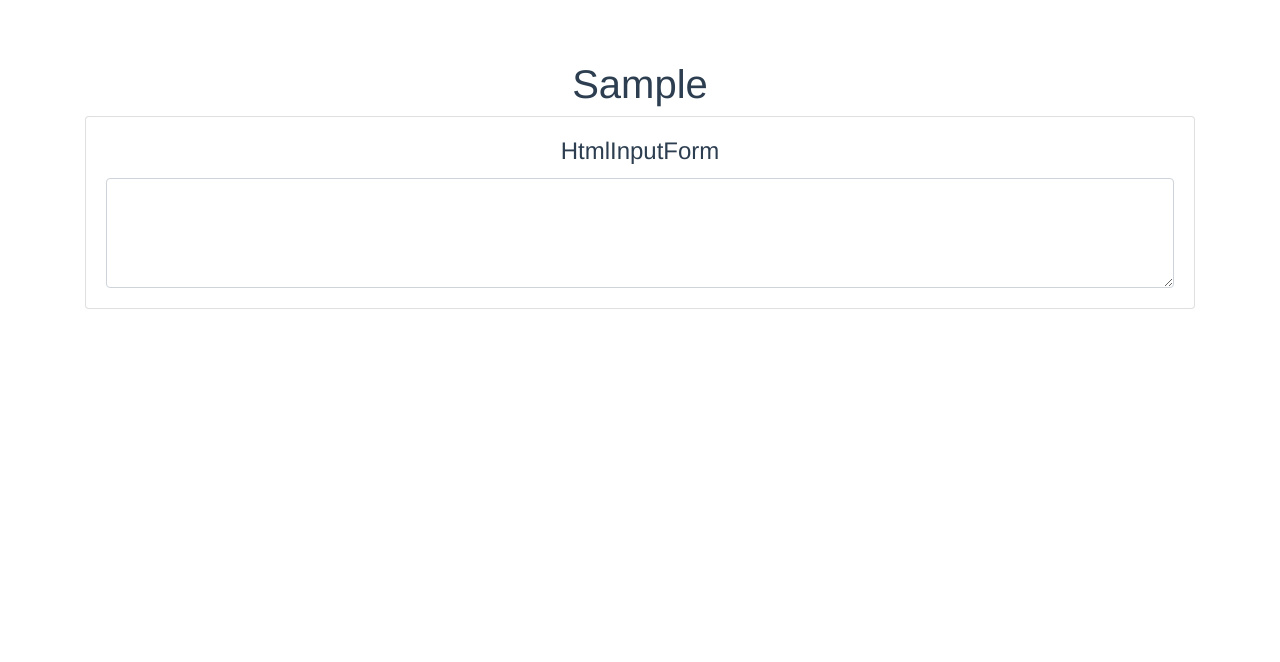
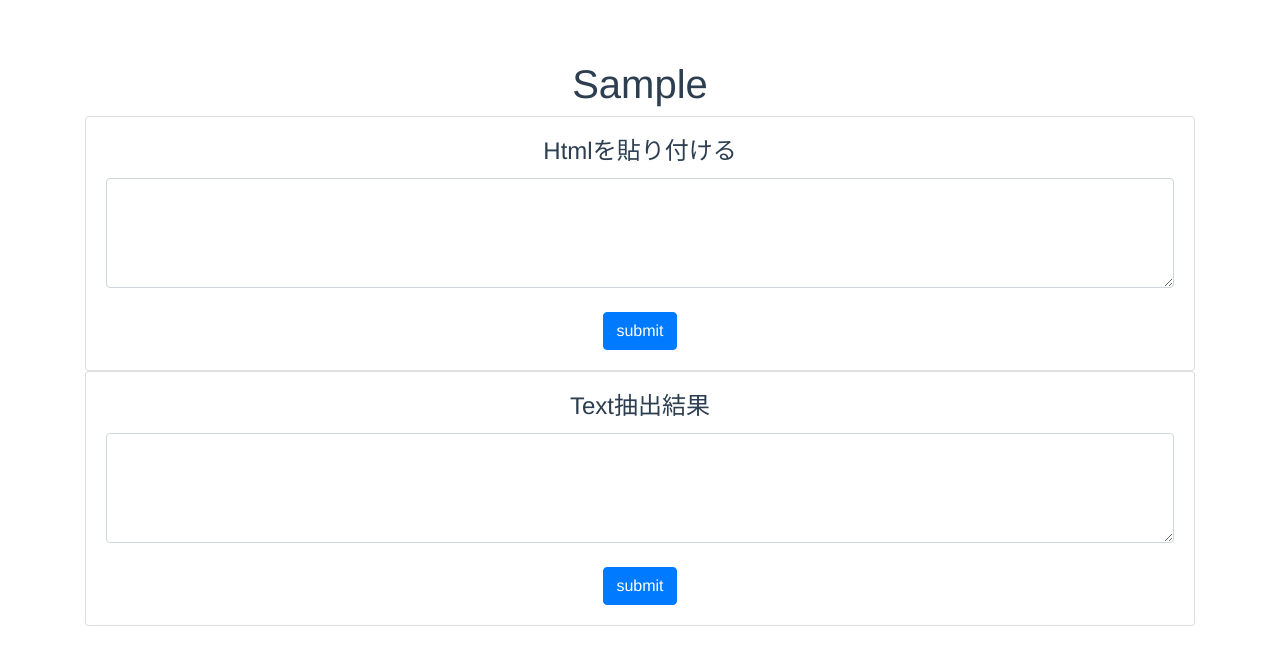
Before and after one commit to assaulter/document-parser-sample, a Vue app: page / in a window 1280 px wide. Shown: the top 662 px of the page. Built offline with nearby package versions, Linux system fonts and the light colour scheme.

Commit message:
htmlからテキストのリストを出力し、編集できるところまで

```diff
--- a/src/App.vue
+++ b/src/App.vue
@@ -4,7 +4,12 @@
     <div class="container">
       <div class="row">
         <div class="col">
-          <HtmlInputForm/>
+          <HtmlInputForm @emit-message="onEmitMessage"/>
+        </div>
+      </div>
+      <div class="row">
+        <div class="col">
+          <OutputTextList :textList="outputTextList" @emit-text-list="onEmitTextList"></OutputTextList>
         </div>
       </div>
     </div>
@@ -13,11 +18,59 @@
 
 <script>
 import HtmlInputForm from './components/HtmlInputForm.vue';
+import OutputTextList from './components/OutputTextList.vue';
+
+var textList = [];
+
+// private method
+function parse(inputHtml) {
+  const parser = new DOMParser();
+  const doc = parser.parseFromString(inputHtml, 'text/html');
+  // bodyより下のNodeList
+  const bodyChildren = doc.getElementsByTagName('body')[0].childNodes;
+  updateTextList(bodyChildren);
+
+  return textList.map(text => text.nodeValue);
+}
+
+// nodeListを受け取って再帰する
+function updateTextList(nodeList) {
+  nodeList.forEach(node => {
+    // guard条件
+    // 1. node.nodeType == TEXT_NODE の場合
+    if(node.nodeType == 3) {
+      textList.push(node);
+      return;
+    }
+    // 2. 子がいなかったらreturn
+    const childNodes = node.childNodes;
+    if(childNodes.length <= 0) {
+      return;
+    }
+    updateTextList(childNodes);
+  });
+}
 
 export default {
   name: 'app',
+  data() {
+    return {
+      inputHtml: '',
+      outputTextList: [],
+    };
+  },
   components: {
     HtmlInputForm,
+    OutputTextList
+  },
+  methods: {
+    onEmitMessage(arg) {
+      this.inputHtml = arg;
+      this.outputTextList = parse(arg);
+    },
+    onEmitTextList(textList) {
+      console.log(textList);
+    }
   },
 };
 </script>
--- a/src/components/HtmlInputForm.vue
+++ b/src/components/HtmlInputForm.vue
@@ -1,11 +1,13 @@
 <template>
   <div class="card">
     <div class="card-body">
-      <h4 class="card-title">HtmlInputForm</h4>
+      <h4 class="card-title">Htmlを貼り付ける</h4>
       <div class="card-text">
         <textarea class="form-control" v-model="message" :rows="rows"></textarea>
       </div>
-      <p class="card-text">{{ message }}</p>
+      <div class="card-text mt-4">
+        <button @click="emitMessage" type="button" class="btn btn-primary">submit</button>
+      </div>
     </div>
   </div>
 </template>
@@ -18,6 +20,11 @@ export default {
       message: '',
     };
   },
+  methods: {
+    emitMessage() {
+      this.$emit('emit-message', this.message);
+    }
+  },
   computed: {
     rows() {
       const num = this.message.split('\n').length;
--- /dev/null
+++ b/src/components/OutputTextList.vue
@@ -0,0 +1,47 @@
+<template>
+  <div class="card">
+    <div class="card-body">
+      <h4 class="card-title">Text抽出結果</h4>
+      <div class="card-text">
+        <textarea class="form-control"
+          :rows="rows" v-model="text">
+        </textarea>
+      </div>
+      <div class="card-text mt-4">
+        <button @click="emitTextList" type="button" class="btn btn-primary">submit</button>
+      </div>
+    </div>
+  </div>
+</template>
+
+<script>
+export default {
+  name: 'OutputTextList',
+  props: ['textList'],
+  data() {
+    return {
+      inputText: ''
+    }
+  },
+  computed: {
+    text: {
+      get() {
+        return this.textList.join('\n');
+      },
+      set(val) {
+        this.inputText = val;
+      }
+    },
+    rows() {
+      const num = this.textList.length;
+      return (num > 4) ? num : 4;
+    },
+  },
+  methods: {
+    emitTextList() {
+      const textList = this.inputText.split('\n');
+      this.$emit('emit-text-list', textList);
+    }
+  }
+}
+</script>
```
